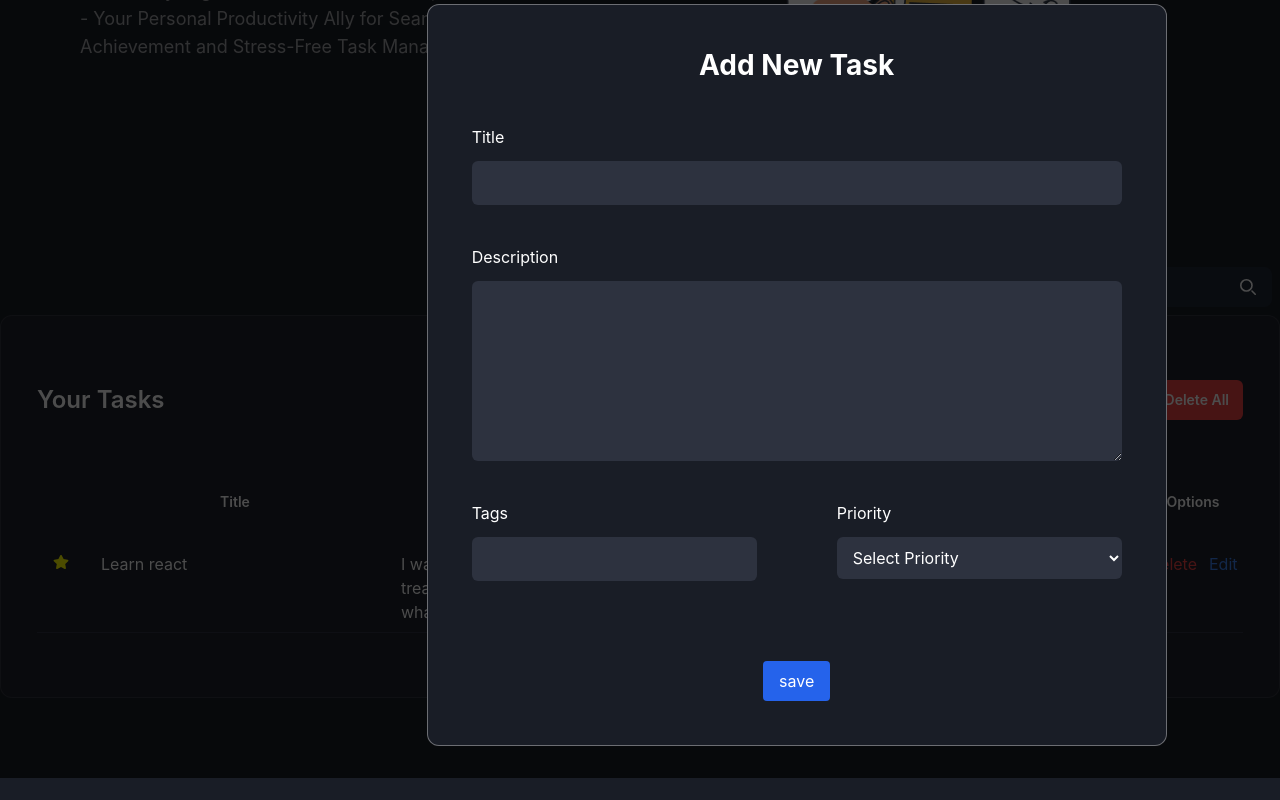
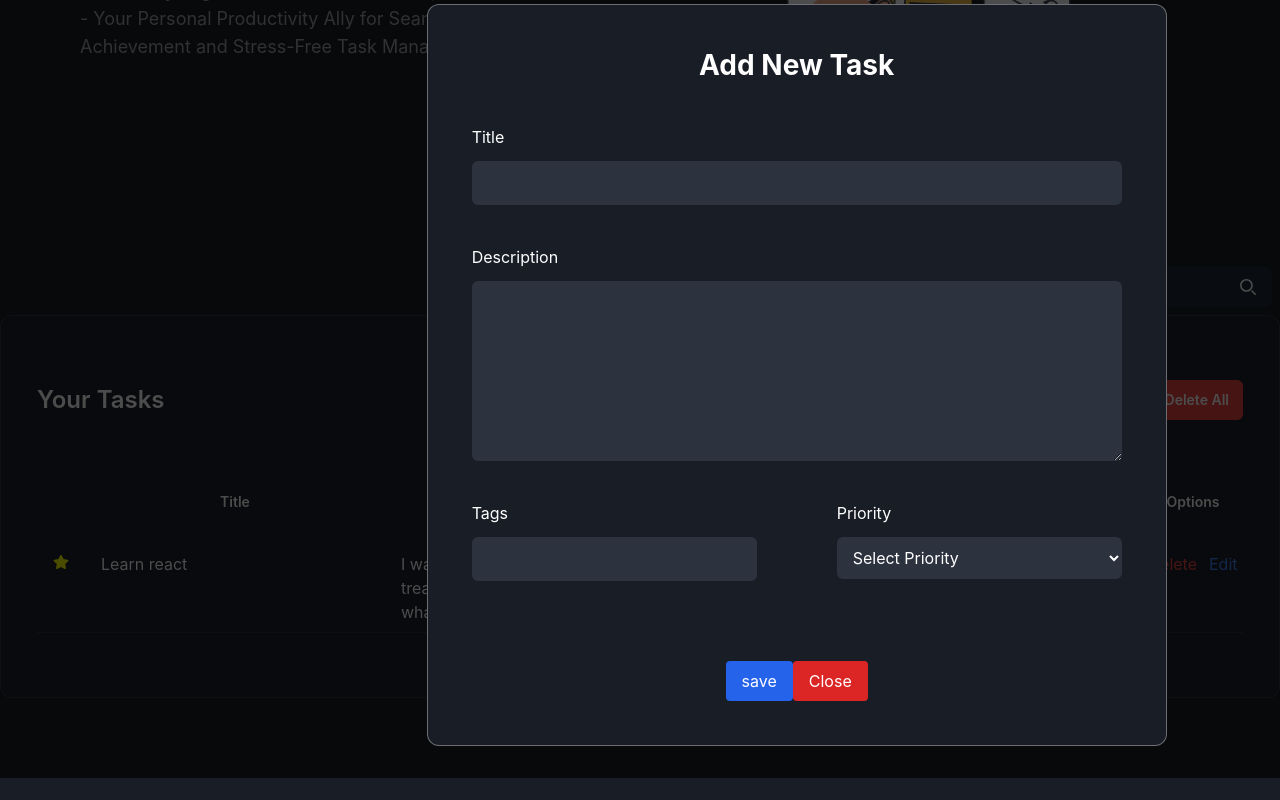
Before and after one commit to Mayeda-Islam/Tasker, a React (Vite) app: page / in a window 1280 px wide. Both pictures are taken after a click on the button "Add Task". Shown: the part 473-1273 px from the top of the page. Built offline with nearby package versions, Linux system fonts and the light colour scheme.

Commit message:
modal close button and logic done

```diff
--- a/src/task/AddTaskModal.jsx
+++ b/src/task/AddTaskModal.jsx
@@ -1,6 +1,6 @@
 import { useState } from "react";
 
-const AddTaskModal = ({ onSave, taskToUpdate }) => {
+const AddTaskModal = ({ onSave, taskToUpdate, OnClose }) => {
   const [isAdd, setIsAdd] = useState(Object.is(taskToUpdate, null));
   const [task, setTask] = useState(
     taskToUpdate || {
@@ -39,7 +39,7 @@ const AddTaskModal = ({ onSave, taskToUpdate }) => {
                 type="text"
                 name="title"
                 id="title"
-                value={task.value}
+                value={task.title}
                 onChange={handleChange}
                 required
               />
@@ -100,6 +100,12 @@ const AddTaskModal = ({ onSave, taskToUpdate }) => {
             >
               save
             </button>
+            <button
+              onClick={OnClose}
+              className="rounded bg-red-600 px-4 py-2 text-white transition-all hover:opacity-80"
+            >
+              Close
+            </button>
           </div>
         </div>
       </div>
--- a/src/task/TaskBoard.jsx
+++ b/src/task/TaskBoard.jsx
@@ -41,10 +41,20 @@ const TaskBoard = () => {
     setShowAddModal(true);
   };
 
+  //   close modal button
+  const handleOnClose = () => {
+    setTaskToUpdate(false);
+    setShowAddModal(null);
+  };
+
   return (
     <section className="mb-20 " id="tasks">
       {showAddModal && (
-        <AddTaskModal onSave={handleTaskAdd} taskToUpdate={taskToUpdate} />
+        <AddTaskModal
+          onSave={handleTaskAdd}
+          taskToUpdate={taskToUpdate}
+          OnClose={handleOnClose}
+        />
       )}
       <div className="container">
         <div className="p-2 flex justify-end">
```
